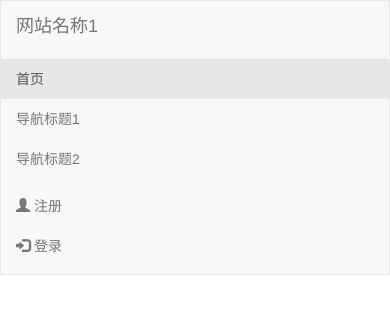
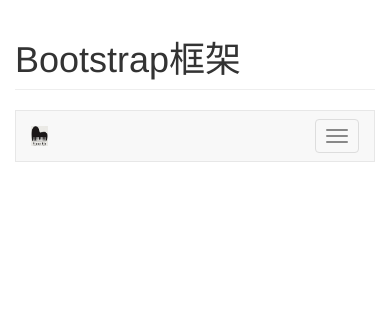
Before and after one commit to yangzhongming/yomi, a plain HTML site: page index.html in a window 390 px wide. Drawn offline with Linux system fonts and the light colour scheme; files whose address does not match are found by name.

Commit message:
导航条

```diff
--- a/index.html
+++ b/index.html
@@ -5,30 +5,50 @@
     <!--<meta http-equiv="X-UA-Compatible" content="IE=edge">
     <meta name="viewport" content="width=device-width, initial-scale=1">-->
 	<title>导航条示例</title>
-	<link href="bootstrap-3.3.7-dist/css/bootstrap.min.css" type="text/css" rel="stylesheet">
+	<link rel="stylesheet"  href="bootstrap-3.3.7-dist/css/bootstrap.min.css">
 	<script type="text/javascript" src="bootstrap-3.3.7-dist/css/jquery.min.js"></script>
 	<script type="text/javascript" src="bootstrap-3.3.7-dist/css/bootstrap.min.js"></script>
 </head>
 <body>
 
-<nav class="navbar navbar-default" role="navigation">
-	<div class="container-fluid">
+<div class="container">
+	<h1 class="page-header">Bootstrap框架</h1>
+	<nav class="navbar navbar-default">
 		<div class="navbar-header">
-			<a class="navbar-brand" href="#">网站名称1</a>
+			<a href="" class="navbar-brand"><img src="img/logo.png" height="100%"></a>
+			<!--可改为网站logo-->
+			<!--<a href="" class="navbar-brand"><img src="img/logo.png" height="" ="100%">-->
+			<button type="button" class="navbar-toggle collapsed" data-toggle="collapse" data-target="#mynavbar">
+				<span class="icon-bar"></span>
+				<span class="icon-bar"></span>
+				<span class="icon-bar"></span>
+			</button>
 		</div>
-		<div>
+
+		<div id="mynavbar" class="collapse navbar-collapse">
     	<ul class="nav navbar-nav">
-				<li class="active"><a href="#">首页</a></li>
-                <li><a href="#">导航标题1</a></li>
-                <li><a href="#">导航标题2</a></li>
+			<li><a href="" class="active">首页</a></li>
+			<li><a href="">钢琴课程</a></li>
+			<li><a href="">音基考试</a></li>
+			<li class="dropdown">
+				<a href="" class="dropdown-toggle" data-toggle="dropdown">
+					<span>联系方式 <span class="caret"></span></span>
+
+				</a>
+				<ul class="dropdown-menu">
+					<li><a href="">微信</a></li>
+					<li><a href="">QQ </a></li>
 				</ul>
+			</li>
+    	</ul>
+
     	<ul class="nav navbar-nav navbar-right">
-            <li><a href="#"><span class="glyphicon glyphicon-user"></span> 注册</a></li>
-            <li><a href="#"><span class="glyphicon glyphicon-log-in"></span> 登录</a></li>
+			<li><a href="">登录</a></li>
     	</ul>
-		</div>
         </div>
 	</nav>
 
+</div>
+
 </body>
 </html>
```
Lines whose indentation alone changed are shown as unchanged.
